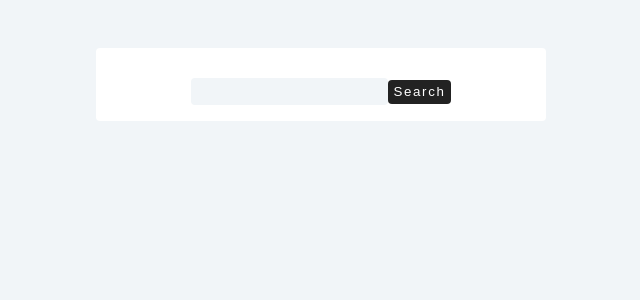
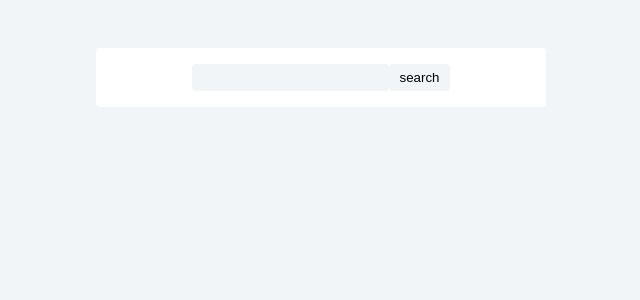
Before and after one commit to KravMaguy/project-form, a React (Create React App) app: page / in a window 1280 px wide. Shown: the top 300 px of the page, without its empty margins (319-959 px from the left). Built offline with nearby package versions, Linux system fonts and the light colour scheme.

Commit message:
input select

```diff
--- a/src/components/GitHubUser.js
+++ b/src/components/GitHubUser.js
@@ -3,28 +3,51 @@ import axios from "axios";
 
 function GitHubUser() {
   const [input, setInput] = useState("");
+  const [gitUsers, setGitUsers] = useState([]);
 
   const handleSubmit = (e) => {
     e.preventDefault();
     console.log("submitted");
-    axios.get(`https://api.github.com/users/${input}`).then(({ data }) => {
-      console.log("data", data);
-      setInput("");
-    });
+    axios
+      .get(`https://api.github.com/search/users?q=${input}`)
+      .then(({ data }) => {
+        const { items } = data;
+        setInput("");
+        setGitUsers(items);
+      })
+      .catch((e) => console.log("err", e));
   };
 
   const handleChange = (e) => {
     setInput(e.target.value);
+    console.log("handleChange ", input);
   };
 
   return (
     <form className="form" onSubmit={handleSubmit}>
-      <div className="button-in">
-        <input value={input} onChange={handleChange} type="text" />
-        <button type="submit" value="submit">
-          Search{" "}
-        </button>
-      </div>
+      {gitUsers.length < 1 ? (
+        <input
+          list="opts"
+          name="user"
+          value={input}
+          onChange={handleChange}
+          id="search-user"
+        />
+      ) : (
+        <select
+          onChange={handleChange}
+          name="user-select"
+          id="user-select"
+          className="country-select"
+        >
+          {gitUsers.map((option) => (
+            <option key={option.id} value={option.login}>
+              {option.login}
+            </option>
+          ))}
+        </select>
+      )}
+      <input type="submit" value="search" />
     </form>
   );
 }
--- a/src/index.css
+++ b/src/index.css
@@ -246,7 +246,7 @@ p {
 }
 
 .country-select{
-  margin-top: 3rem;
+  /* margin-top: 3rem; */
   background: var(--clr-white);
   border-color: var(--clr-primary-8);
   border-radius: var(--radius);
```
